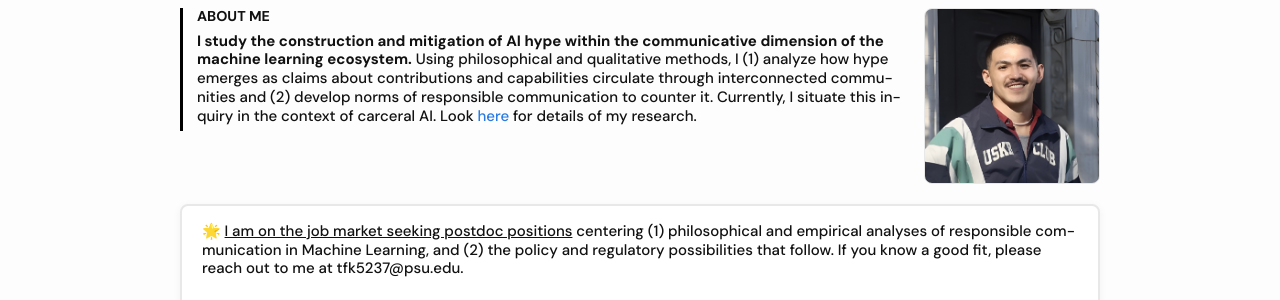
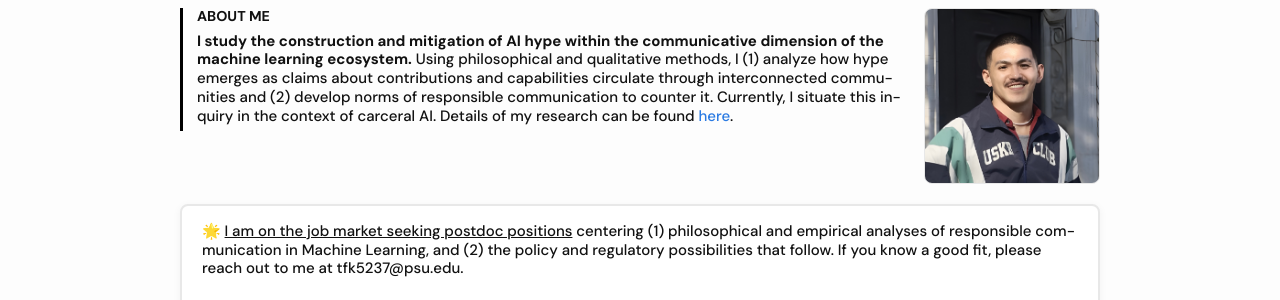
Before and after one commit to koutianqi/koutianqi.github.io, a Jekyll site: the page built from index.markdown, in a window 1280 px wide. Shown: the part 153-453 px from the top of the page. Built offline with Jekyll 4.4.1, drawn with Linux system fonts in a browser that asks for light colours.

Commit message:
Update index.markdown

```diff
--- a/index.markdown
+++ b/index.markdown
@@ -9,7 +9,7 @@
   <h2 class="mobile-only"><strong>ABOUT ME</strong></h2>
 
 
-**I study the construction and mitigation of AI hype within the communicative dimension of the machine learning ecosystem.** Using philosophical and qualitative methods, I (1) analyze how hype emerges as claims about contributions and capabilities circulate through interconnected communities and (2) develop norms of responsible communication to counter it. Currently, I situate this inquiry in the context of carceral AI. Look [here](https://koutianqi.info/pages/research/) for details of my research.
+**I study the construction and mitigation of AI hype within the communicative dimension of the machine learning ecosystem.** Using philosophical and qualitative methods, I (1) analyze how hype emerges as claims about contributions and capabilities circulate through interconnected communities and (2) develop norms of responsible communication to counter it. Currently, I situate this inquiry in the context of carceral AI. Details of my research can be found [here](https://koutianqi.info/pages/research/).
 
 
   </div>
```
